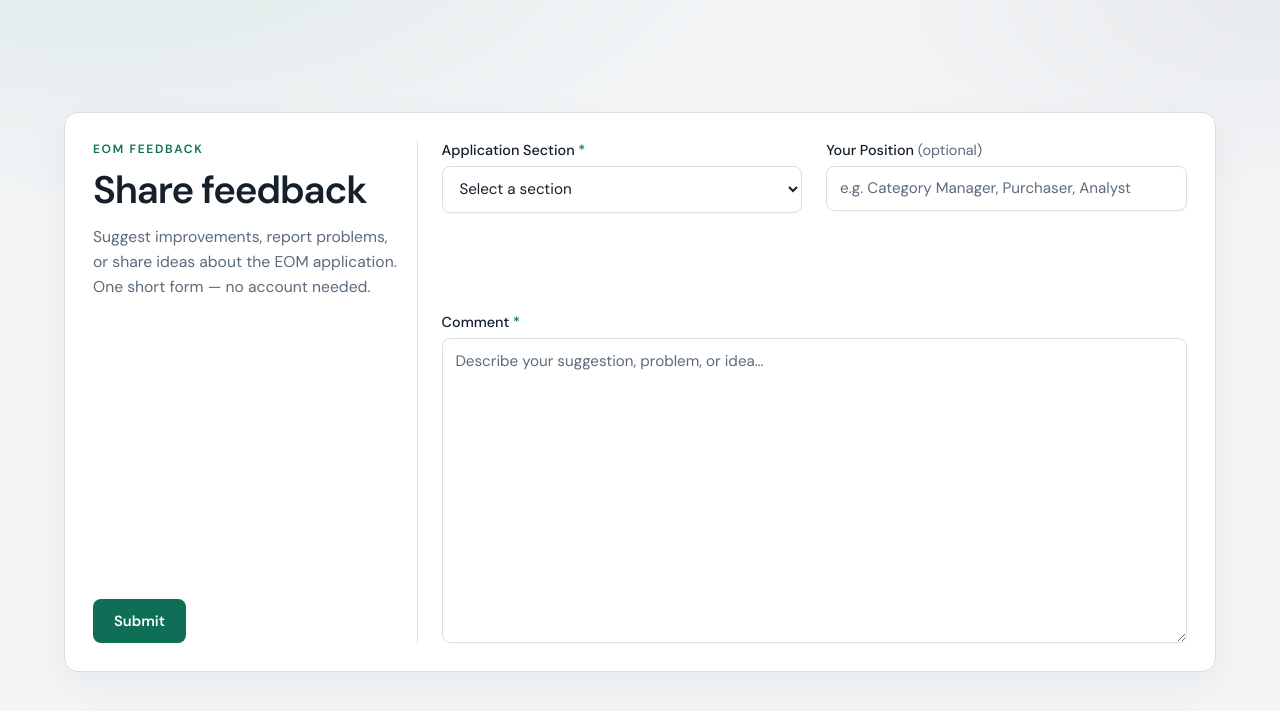
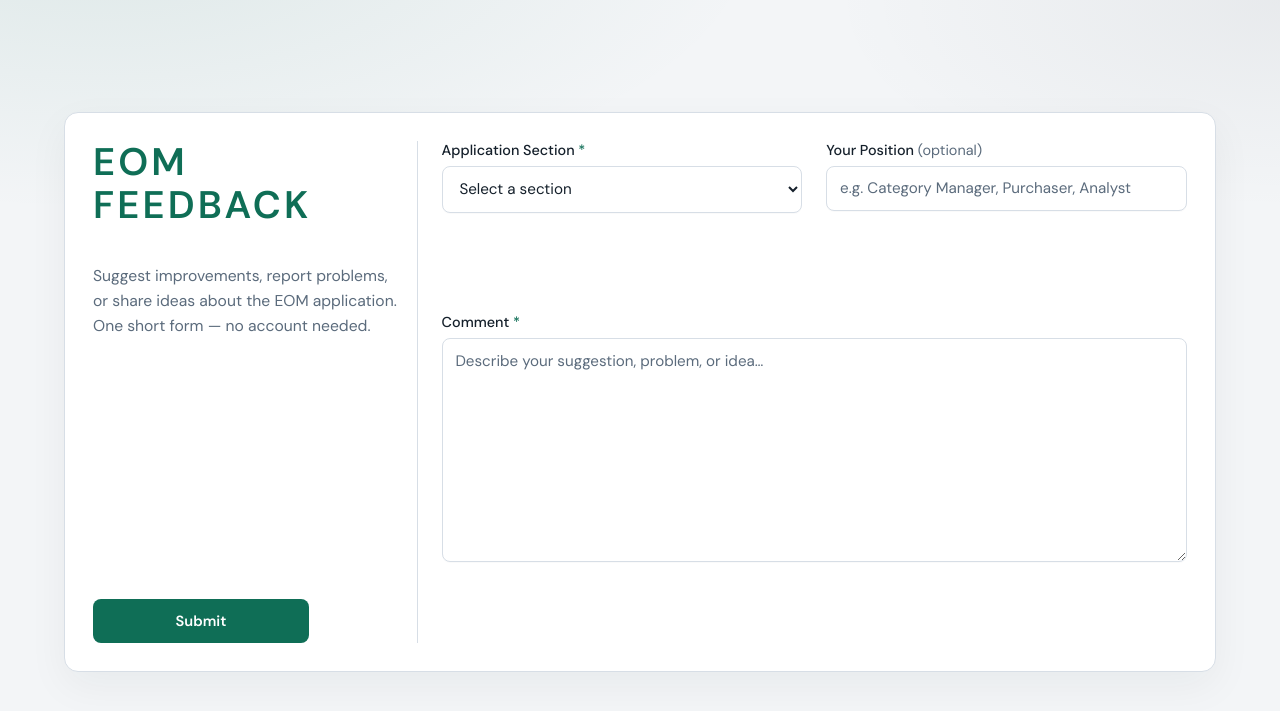
Before and after one commit to johngo5-beep/eom-feedback, a Flask app: page / in a window 1280 px wide. Shown: the top 711 px of the page. Run offline with Flask 3, Linux system fonts and the light colour scheme; some libraries are stand-ins or nearby versions.

Commit message:
one title, button stay still, can drag tall comments

```diff
--- a/static/styles.css
+++ b/static/styles.css
@@ -101,39 +101,46 @@ body {
 .col-left-top {
   display: flex;
   flex-direction: column;
-  gap: 0.75rem;
 }
 
 .brand {
   margin: 0;
-  font-size: 0.75rem;
+  font-size: clamp(1.9rem, 3vw, 2.6rem);
   font-weight: 600;
-  letter-spacing: 0.14em;
+  letter-spacing: 0.08em;
   text-transform: uppercase;
+  line-height: 1.12;
   color: var(--accent);
 }
 
-.col-left h1 {
-  margin: 0;
-  font-size: clamp(1.9rem, 3vw, 2.6rem);
-  font-weight: 600;
-  letter-spacing: -0.03em;
-  line-height: 1.12;
-}
-
 .lede {
-  margin: 0;
+  margin: 2.25rem 0 0;
   max-width: 22rem;
   font-size: 0.98rem;
   line-height: 1.6;
   color: var(--muted);
 }
 
+/* Thank-you above; button below in a fixed slot for both states. */
 .col-left-actions {
   display: flex;
   flex-direction: column;
   align-items: flex-start;
-  gap: 0.75rem;
+  gap: 0.65rem;
+}
+
+.action-note {
+  margin: 0;
+  min-height: 1.25rem;
+  font-size: 0.95rem;
+  font-weight: 500;
+  color: var(--accent);
+}
+
+.action-button .btn {
+  width: max-content;
+  min-width: 13.5rem;
+  justify-content: center;
 }
 
 .field-section {
@@ -148,7 +155,6 @@ body {
   grid-area: comment;
   display: flex;
   flex-direction: column;
-  min-height: 0;
 }
 
 .field {
@@ -187,9 +193,12 @@ textarea {
 }
 
 .field-comment textarea {
-  flex: 1;
-  min-height: 14rem;
+  /* Default visible height; drag can only grow, not shrink below this. */
+  --comment-min-height: 14rem;
+  min-height: var(--comment-min-height);
+  height: var(--comment-min-height);
   resize: vertical;
+  overflow: auto;
 }
 
 input::placeholder,
@@ -250,13 +259,6 @@ textarea[readonly] {
   border-color: var(--accent);
 }
 
-.success {
-  margin: 0;
-  font-size: 0.95rem;
-  font-weight: 500;
-  color: var(--accent);
-}
-
 @media (max-width: 900px) {
   .layout {
     grid-template-columns: 1fr 1fr;
@@ -300,6 +302,6 @@ textarea[readonly] {
   }
 
   .field-comment textarea {
-    min-height: 10rem;
+    --comment-min-height: 10rem;
   }
 }
--- a/templates/index.html
+++ b/templates/index.html
@@ -38,7 +38,6 @@
         <aside class="col-left">
           <div class="col-left-top">
             <p class="brand">EOM Feedback</p>
-            <h1>Share feedback</h1>
             <p class="lede">
               Suggest improvements, report problems, or share ideas about the
               EOM application. One short form — no account needed.
@@ -46,14 +45,21 @@
           </div>
 
           <div class="col-left-actions">
+            <div class="action-note" {% if submitted %}role="status"{% endif %}>
+              {% if submitted %}Thank you for your feedback!{% endif %}
+            </div>
+            <div class="action-button">
               {% if not submitted %}
                 <button type="submit" class="btn btn-primary">Submit</button>
               {% else %}
-              <p class="success" role="status">Thank you for your feedback!</p>
-              <a class="btn btn-secondary" href="{{ url_for('main.write_again') }}">
+                <a
+                  class="btn btn-primary"
+                  href="{{ url_for('main.write_again') }}"
+                >
                   Write one more feedback
                 </a>
               {% endif %}
+            </div>
           </div>
         </aside>
 
```
Lines whose indentation alone changed are shown as unchanged.
